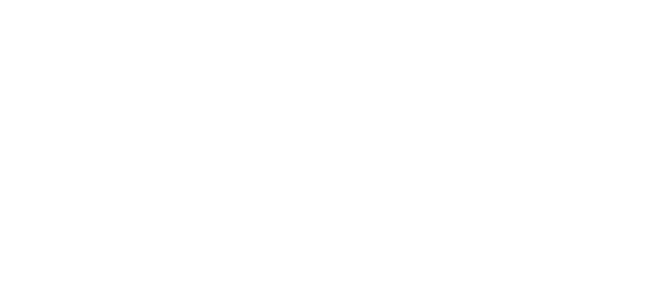
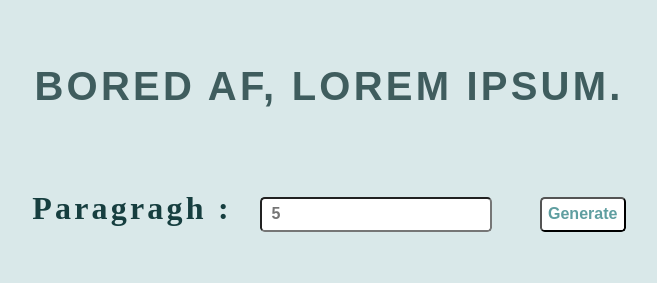
Before and after one commit to Asheekaur/RandomTextGenerator, a plain HTML site: page index.html in a window 1280 px wide. Shown: the whole page, without its empty margins (311-968 px from the left). Drawn offline with Linux system fonts and the light colour scheme.

Commit message:
form section completed

```diff
--- a/index.html
+++ b/index.html
@@ -1,5 +1,6 @@
 <!DOCTYPE html>
 <html lang="en">
+
 <head>
     <meta charset="UTF-8">
     <meta http-equiv="X-UA-Compatible" content="IE=edge">
@@ -7,7 +8,20 @@
     <link rel="stylesheet" href="style.css">
     <title>Random Text Generator</title>
 </head>
+
 <body>
+
+    <section class="section-center">
+        <h2 class="heading">Bored af, lorem ipsum.</h2>
+        <form class="lorem-form">
+            <label for="amount">paragragh  :</label>
+            <input type="number" name="amount" id="amount" placeholder="5" />
+            <button type="submit" class="btn">generate</button>
+        </form>
+        <article class="lorem-text"></article>
+    </section>
+
     <script src="app.js"></script>
 </body>
+
 </html>
--- a/style.css
+++ b/style.css
@@ -1,5 +1,54 @@
 body{
     margin: 0;
     padding: 0;
-    box-sizing: border-box
+    box-sizing: border-box;
+    background: rgb(217, 232, 233);
 }
+
+.section-center{
+    text-align: center;
+    margin-top: 4rem;
+    letter-spacing: .2rem;
+}
+.heading{
+    font-size: 2.5rem;
+    font-family: sans-serif;
+    text-transform: uppercase;
+    color: rgb(63, 93, 94);
+}
+.lorem-form{
+    padding: 3rem;
+    margin: 2rem;
+}
+label{
+    font-size: 2rem;
+    color: rgb(22, 62, 63);
+    font-weight:bold;
+    text-transform: capitalize;
+}
+
+#amount{
+    padding: .4rem 0 .4em .6rem;
+    font-size: 1rem;
+    font-weight: bold;
+    color: rgb(20, 45, 46);
+    border-radius: .3rem;
+    margin: 0 2.5rem 0 1.3rem;
+}
+
+.btn{
+    padding: .4rem;
+    font-size: 1rem;
+    border-radius: .3rem;
+    cursor: pointer;
+    font-weight: 550;
+    color: cadetblue;
+    background: white;
+    text-transform: capitalize;
+}
+
+.btn:hover{
+    background: cadetblue;
+    color: white;
+
+}
```
